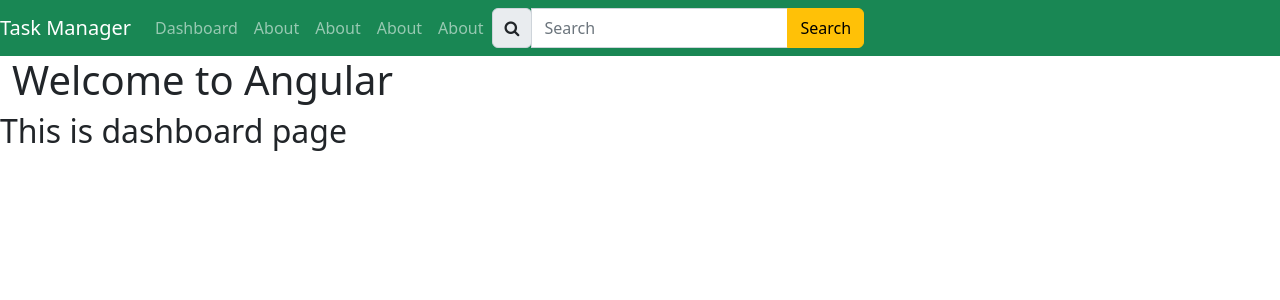
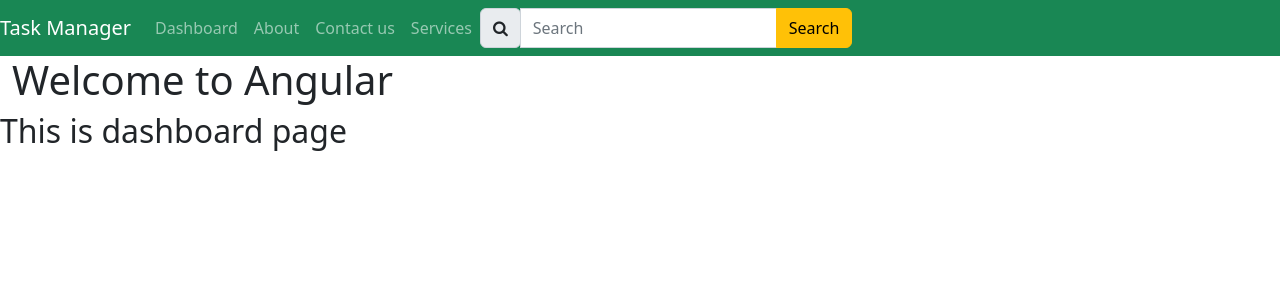
Before and after one commit to Lahuraje/angular11_task, an Angular app in the folder taskmgmtsys/: page / in a window 1280 px wide. Shown: the top 300 px of the page. Built offline with nearby package versions, Linux system fonts and the light colour scheme.

Commit message:
error page added

```diff
--- a/taskmgmtsys/src/app/app-routing.module.ts
+++ b/taskmgmtsys/src/app/app-routing.module.ts
@@ -1,7 +1,12 @@
 import { NgModule } from '@angular/core';
 import { RouterModule, Routes } from '@angular/router';
+import { DashboardComponent } from './dashboard/dashboard.component';
+import { PagenotfoundComponent } from './shared/error/pagenotfound/pagenotfound.component';
 
-const routes: Routes = [];
+const routes: Routes = [
+  {path:'dashboard',component:DashboardComponent},
+  {path:'**',component:PagenotfoundComponent}
+];
 
 @NgModule({
   imports: [RouterModule.forRoot(routes)],
--- a/taskmgmtsys/src/app/app.module.ts
+++ b/taskmgmtsys/src/app/app.module.ts
@@ -5,12 +5,14 @@ import { AppRoutingModule } from './app-routing.module';
 import { AppComponent } from './app.component';
 import { HeaderComponent } from './nav/header/header.component';
 import { DashboardComponent } from './dashboard/dashboard.component';
+import { PagenotfoundComponent } from './shared/error/pagenotfound/pagenotfound.component';
 
 @NgModule({
   declarations: [
     AppComponent,
     HeaderComponent,
-    DashboardComponent
+    DashboardComponent,
+    PagenotfoundComponent
   ],
   imports: [
     BrowserModule,
--- a/taskmgmtsys/src/app/nav/header/header.component.html
+++ b/taskmgmtsys/src/app/nav/header/header.component.html
@@ -6,20 +6,18 @@
     <div class="collapse navbar-collapse cst-r-float" id="mynav">
         <ul class="navbar-nav mr-auto">
             <li class="nav-item">
-                <a class="nav-link" href="#">Dashboard</a>
+                <a class="nav-link" [routerLink]="'/dashboard'">Dashboard</a>
             </li>
             <li class="nav-item">
-                <a class="nav-link" href="#">About</a>
+                <a class="nav-link" [routerLink]="'/admin'">About</a>
             </li>
             <li class="nav-item">
-                <a class="nav-link" href="#">About</a>
+                <a class="nav-link" [routerLink]="''">Contact us</a>
             </li>
             <li class="nav-item">
-                <a class="nav-link" href="#">About</a>
+                <a class="nav-link" [routerLink]="'/admin'">Services</a>
             </li>
-            <li class="nav-item">
-                <a class="nav-link" href="#">About</a>
-            </li>
+
         </ul>
 
         <form class="form-inline my-2 my-lg-0" >
--- /dev/null
+++ b/taskmgmtsys/src/app/shared/error/pagenotfound/pagenotfound.component.html
@@ -0,0 +1,7 @@
+<div class="card">
+    <div class="card-body">
+        <h2 class="alert alert-danger">
+            Something went wrong .. while connecting to server....!
+        </h2>
+    </div>
+</div>
--- /dev/null
+++ b/taskmgmtsys/src/app/shared/error/pagenotfound/pagenotfound.component.ts
@@ -0,0 +1,15 @@
+import { Component, OnInit } from '@angular/core';
+
+@Component({
+  selector: 'app-pagenotfound',
+  templateUrl: './pagenotfound.component.html',
+  styleUrls: ['./pagenotfound.component.css']
+})
+export class PagenotfoundComponent implements OnInit {
+
+  constructor() { }
+
+  ngOnInit(): void {
+  }
+
+}
```
Also changed, not shown: taskmgmtsys/src/app/shared/error/pagenotfound/pagenotfound.component.css (added), 1 other file (tests, documents, lock files or other folders).
